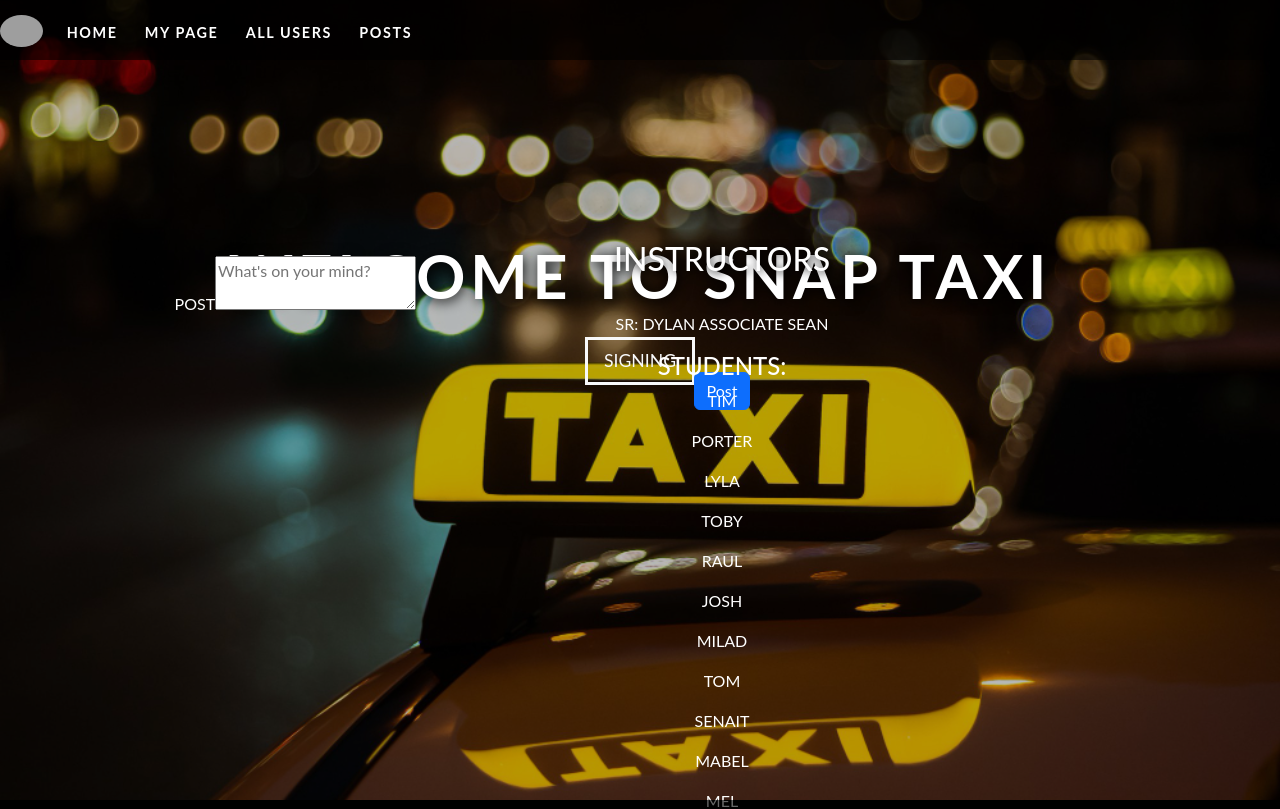
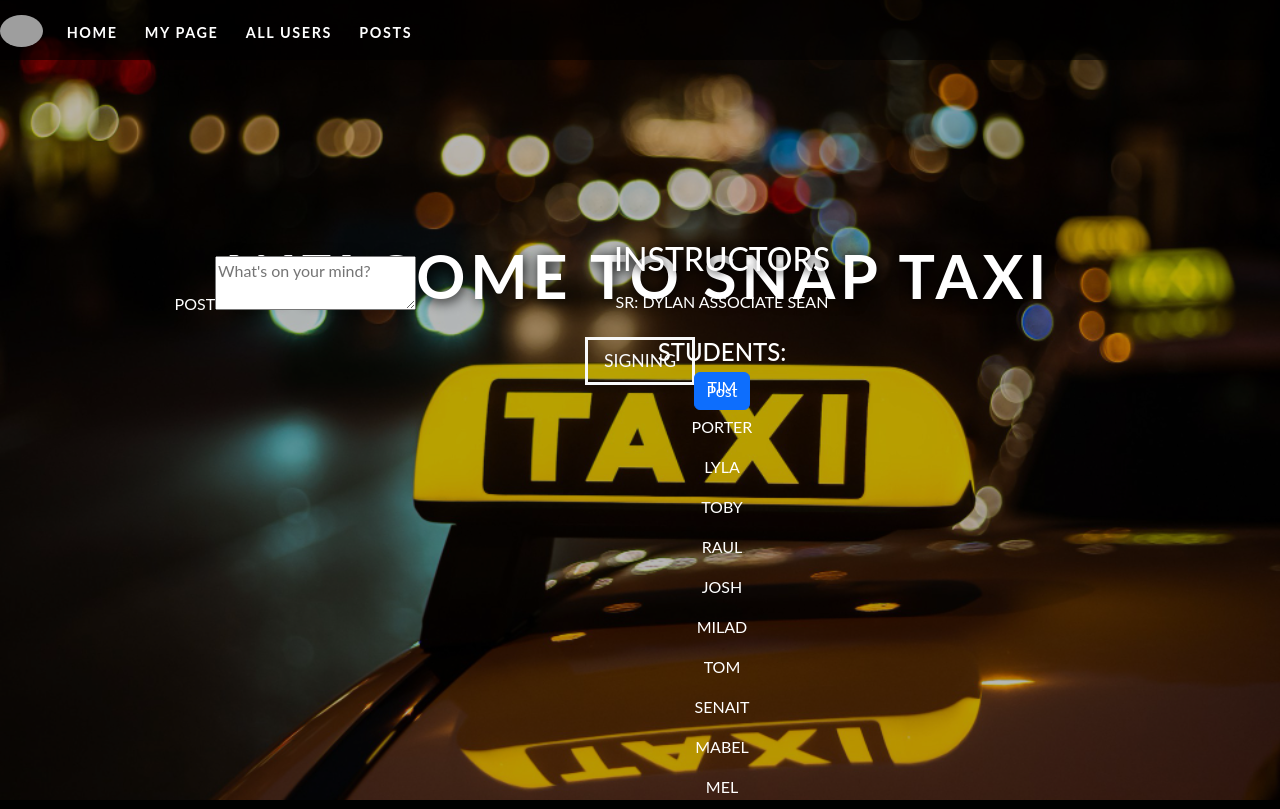
Before and after one commit to Amin-Mashayekhan/Snap-React-App, a React (Vite) app: page / in a window 1280 px wide. Shown: the top 809 px of the page. Built offline with nearby package versions, Linux system fonts and the light colour scheme; grey boxes are pictures that could not be loaded.

Commit message:
Update Instructors.tsx

```diff
--- a/src/components/Instructors.tsx
+++ b/src/components/Instructors.tsx
@@ -8,9 +8,9 @@ export default function Instructors() {
   };
 
   return (
-    <>
-      <h3>Instructors</h3>
+    <div className="mb-4">
+      <h3 className="pb-1">Instructors</h3>
       <p>Sr: {instructors.senior} Associate {instructors['associate']}</p>
-    </>
+    </div>
   )
 }
```
